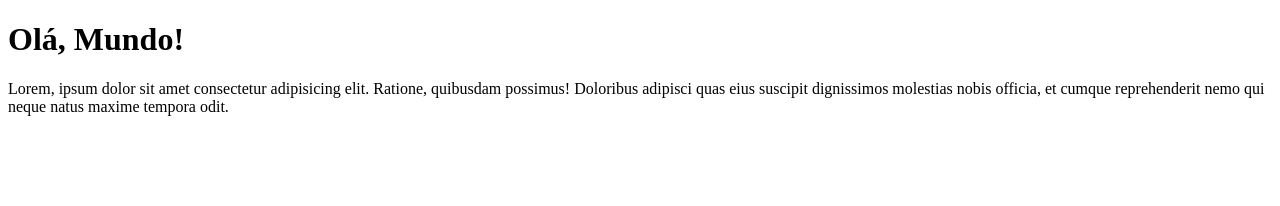
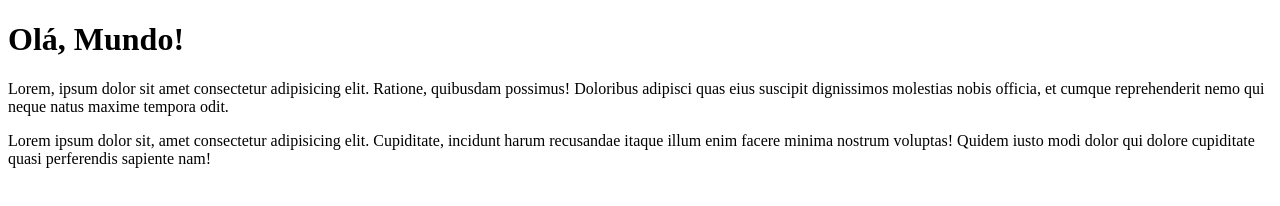
Before and after one commit to steefaaniepr/Ola-Mundo, a plain HTML site: page site-exemplo/index.html in a window 1280 px wide. Drawn offline with Linux system fonts and the light colour scheme.

Commit message:
adicionei um paragrafo

```diff
--- a/site-exemplo/index.html
+++ b/site-exemplo/index.html
@@ -8,5 +8,6 @@
 <body>
     <h1>Olá, Mundo!</h1>
     <p>Lorem, ipsum dolor sit amet consectetur adipisicing elit. Ratione, quibusdam possimus! Doloribus adipisci quas eius suscipit dignissimos molestias nobis officia, et cumque reprehenderit nemo qui neque natus maxime tempora odit.</p>
+    <p>Lorem ipsum dolor sit, amet consectetur adipisicing elit. Cupiditate, incidunt harum recusandae itaque illum enim facere minima nostrum voluptas! Quidem iusto modi dolor qui dolore cupiditate quasi perferendis sapiente nam!</p>
 </body>
 </html>
```
